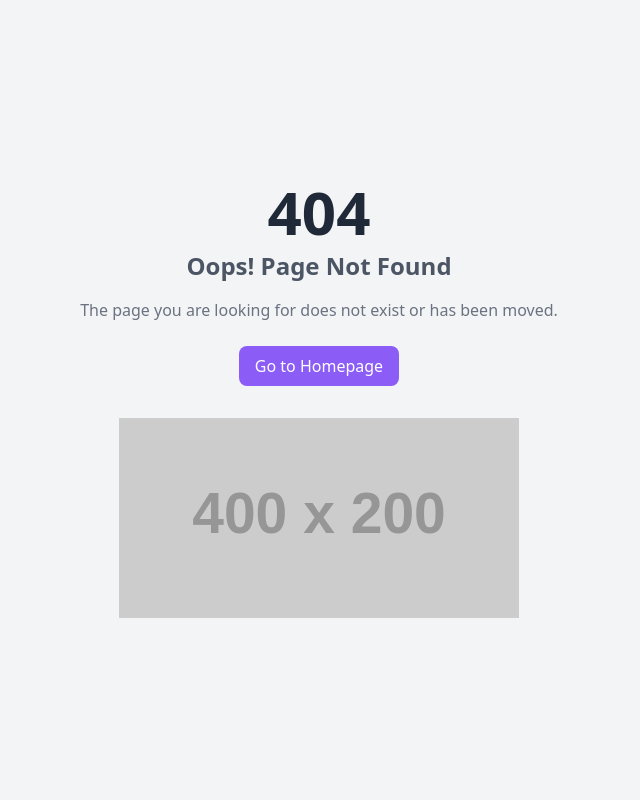
After one commit to silvermete0r/leetcode-solution-complexity-analyzer, a Flask app: template app/templates/404.html in a window 1280 px wide. The commit adds this page. Shown: the whole page, without its empty margins (321-961 px from the left). Run offline with Flask 3, Linux system fonts and the light colour scheme; the template is opened without the code that fills it, so the values that code supplies are empty; grey boxes labelled with a size stand in for pictures from a placeholder-image service; some libraries are stand-ins or nearby versions.

Commit message:
leetcode-kz-upd-last-for-15-oct

```diff
--- a/app/routes.py
+++ b/app/routes.py
@@ -21,6 +21,10 @@ limiter = Limiter(
     default_limits=["10 per day"]  # Default limit: 10 requests per day per IP
 )
 
+@app.errorhandler(404)
+def page_not_found(e):
+    return render_template('404.html'), 404
+
 @app.route('/', methods=['GET', 'POST'])
 @limiter.limit("10 per day")
 def index():
--- /dev/null
+++ b/app/templates/404.html
@@ -0,0 +1,20 @@
+<!DOCTYPE html>
+<html lang="en">
+<head>
+    <meta charset="UTF-8">
+    <meta name="viewport" content="width=device-width, initial-scale=1.0">
+    <meta name="description" content="404 Page Not Found">
+    <title>404 - Page Not Found</title>
+    <link href="https://cdn.jsdelivr.net/npm/tailwindcss@2.2.19/dist/tailwind.min.css" rel="stylesheet">
+    <link rel="icon" type="image/png" href="{{ url_for('static', filename='leetcode-logo.png') }}">
+</head>
+<body class="bg-gray-100 flex items-center justify-center h-screen">
+    <div class="text-center">
+        <h1 class="text-6xl font-bold text-gray-800">404</h1>
+        <h2 class="text-2xl font-semibold text-gray-600 mt-2">Oops! Page Not Found</h2>
+        <p class="text-gray-500 mt-4">The page you are looking for does not exist or has been moved.</p>
+        <a href="/" class="mt-6 inline-block bg-purple-500 text-white rounded-lg px-4 py-2 hover:bg-purple-600 transition duration-200">Go to Homepage</a>
+        <img src="https://via.placeholder.com/400x200.png?text=404+Not+Found" alt="404 Illustration" class="mt-8 mx-auto">
+    </div>
+</body>
+</html>
--- a/app/templates/index.html
+++ b/app/templates/index.html
@@ -74,7 +74,7 @@
 
             <!-- Footer Section -->
             <div class="text-center mt-8 text-gray-600">
-                <p class="text-red-600">This is a pet project! Not related to the official LeetCode!</p>
+                <p class="text-red-600">This is a pet project! Not related to the official <a href="https://leetcode.com/">LeetCode!</a></p>
                 <p>***</p>
                 <p>Made with ❤ by <a href="https://github.com/silvermete0r" class="text-green-600" target="_blank">@silvermete0r</a></p>
             </div>
--- a/app/templates/stars.html
+++ b/app/templates/stars.html
@@ -52,7 +52,7 @@
 
             <!-- Footer Section -->
             <div class="text-center mt-8 text-gray-600">
-                <p class="text-red-600">This is a pet project! Not related to the official LeetCode!</p>
+                <p class="text-red-600">This is a pet project! Not related to the official <a href="https://leetcode.com/">LeetCode!</a></p>
                 <p>***</p>
                 <p>Made with ❤ by <a href="https://github.com/silvermete0r" class="text-green-600" target="_blank">@silvermete0r</a></p>
             </div>
--- a/app/utils/leetcode.py
+++ b/app/utils/leetcode.py
@@ -77,6 +77,7 @@ def get_leetcode_user_stats(username: str) -> dict:
         best_lang = __get_leetcode_user_planguages(username)
         data = {
             "status": "success",
+            "username": username,
             "totalSolved": total_solved,
             "totalQuestions": total_questions,
             "easySolved": easy_solved,
@@ -133,4 +134,4 @@ def __get_leetcode_user_planguages(username):
 
 
 if __name__ == '__main__':
-    print(get_leetcode_user_stats('silvermete0r'))
+    print(get_leetcode_user_stats('nobodyxxxx'))
```
Also changed, not shown: app/templates/profile.html (+16 -1 lines).
